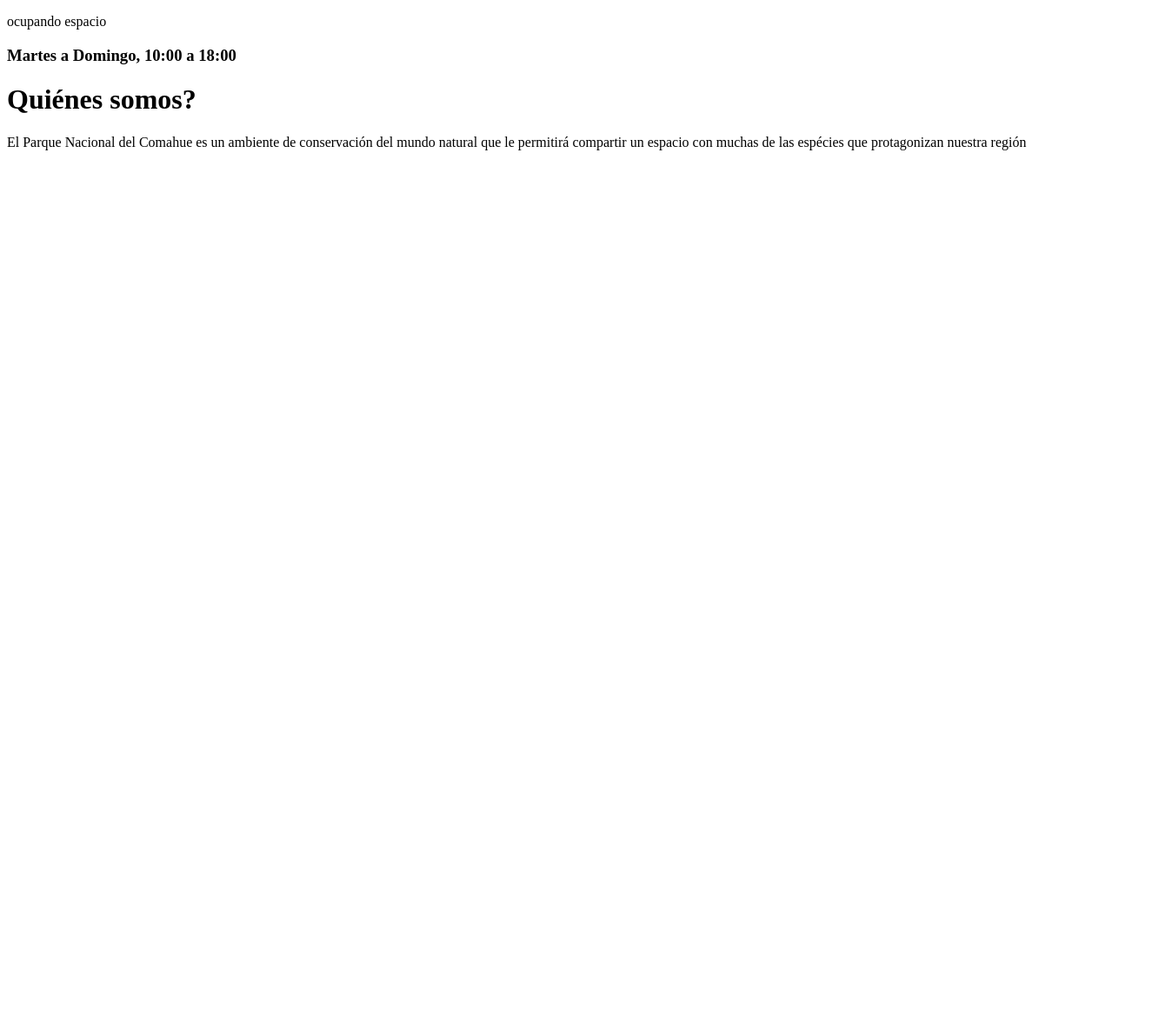
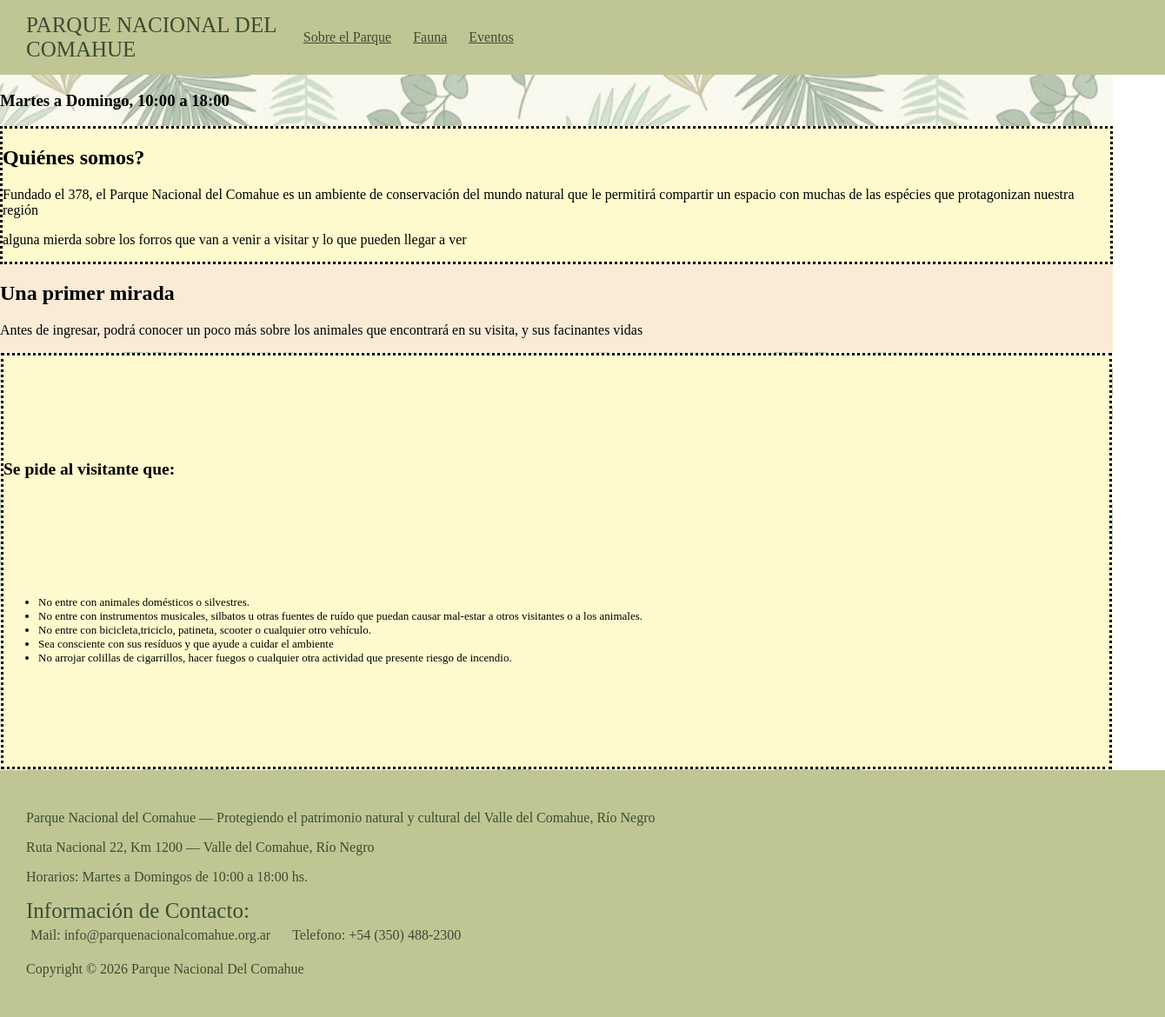
Before and after one commit to DiegoGalvan421/LabTpFInal, a plain HTML site: page PaginaPrincipal.html in a window 1280 px wide. Shown: the whole page at 87% size, 1340 px wide, since content can reach past the window. Before the commit the page ends 800 px from the top, so only its background shows below. Drawn offline with Linux system fonts and the light colour scheme.

Commit message:
fea pero se ve la silueta

```diff
--- a/PaginaPrincipal.html
+++ b/PaginaPrincipal.html
@@ -4,33 +4,84 @@
     <meta charset="UTF-8">
     <meta name="viewport" content="width=device-width, initial-scale=1.0">
     <title>Parque Nacional del Comahue</title>
+    <link rel="stylesheet" href="Principal.css">
+    <link rel="stylesheet" href="nav.css" />
+    <link rel="stylesheet" href="footer.css" />
 </head>
-<body>
+<body Class="CuerpoPrincipal">
+    <nav Class="Navegacion">
+
+    <div Class="Logo"><a href=""><!-- Apretar en el nombre del zoologico
+      te lleva a la pagina principal--></a>PARQUE NACIONAL DEL COMAHUE</div>
+    <ul Class="LinksNav">
+      <!--Podemos TEMPORARIAMENTE hacer con que el link de fauna te lleve a la categoria
+      de aves, como para poder hacer que la página se mueva de un lugar al otro-->
+      <li><a href="PaginaPrincipal.html">Sobre el Parque</a></li>
+      <li><a href="index.html">Fauna</a></li>
+      <li><a href="">Eventos</a></li>
+    </ul>
+
+
+  </nav>
+  <main Class="PaginaPrincipal">
     <div>
-        <p>ocupando espacio</p>
+
         <h3>Martes a Domingo, 10:00 a 18:00</h3    >
         <!--alguna imagen qcyo-->
     </div>
-    <div class="Sobre el Parque">
-        <h1>Quiénes somos?</h1>
+    <div class="SobreParque">
+        <h2>Quiénes somos?</h1>
         <p>
-            El Parque Nacional del Comahue es un ambiente de conservación
+            Fundado el 378, el Parque Nacional del Comahue es un ambiente de conservación
             del mundo natural que le permitirá compartir un espacio
             con muchas de las espécies que protagonizan nuestra región
+        </p>
+        <p>
+            alguna mierda sobre los forros que van a venir a visitar y lo que pueden llegar a ver
         </p>
     </div>
 
     <div class="Fauna">
+        <h2>Una primer mirada</h2>
+        <p>
+            Antes de ingresar, podrá conocer un poco más sobre los
+            animales que encontrará en su visita, y sus facinantes vidas
+        </p>
 
     </div>
 
-    <div class="Entradas">
+    <div class="Conducta">
+        <h2>Se pide al visitante que:</h2>
+        <ul>
+            <li>No entre con animales domésticos o silvestres.</li>
+            <li>No entre con instrumentos musicales, silbatos u otras fuentes de ruído
+                que puedan causar mal-estar a otros visitantes o a los animales.
+            </li>
+            <li>
+                No entre con bicicleta,triciclo, patineta, scooter o cualquier otro vehículo.
+            </li>
+            <li>Sea consciente con sus resíduos y que ayude a cuidar el ambiente</li>
+            <li>No arrojar colillas de cigarrillos, hacer fuegos o cualquier otra actividad                que presente riesgo de incendio.
+            </li>
+        </ul>
+    </div>
+    </main>
+    <footer class="Pie-De-Pagina">
+    <section class="Info-General">
+      <p>Parque Nacional del Comahue — Protegiendo el patrimonio natural y cultural del Valle del Comahue, Río Negro</p>
+      <p>Ruta Nacional 22, Km 1200 — Valle del Comahue, Río Negro</p>
+      <p>Horarios: Martes a Domingos de 10:00 a 18:00 hs.</p>
+    </section>
 
-    </div>
-
-
-    <div class="Eventos">
-
-    </div>
+    <div Class="Logo"><a href=""><!-- Apretar en el nombre del zoologico
+      te lleva a la pagina principal--></a>Información de Contacto:</div>
+    <ul Class="LinksNav">
+      <!--Podemos TEMPORARIAMENTE hacer con que el link de fauna te lleve a la categoria
+      de aves, como para poder hacer que la página se mueva de un lugar al otro-->
+      <li><a>Mail: info@parquenacionalcomahue.org.ar</a></li>
+      <li><a>Telefono: +54 (350) 488-2300</a></li>
+    </ul>
+    <p>Copyright © 2026 Parque Nacional Del Comahue</p>
+  </footer>
 </body>
 </html>
--- /dev/null
+++ b/Principal.css
@@ -0,0 +1,38 @@
+.PaginaPrincipal{
+    background-image: url(imagenes/Fondo.jpeg);
+    background-repeat: no-repeat;
+    background-position: center;
+    background-size: cover;
+    background-attachment: fixed;
+    margin: 0;
+    padding: 0;
+    height: 100vh;
+    display:flex;
+    flex-direction: column;
+    flex-grow: 4;
+}
+.CuerpoPrincipal{
+    margin:0;
+}
+.SobreParque{
+    background-color: lemonchiffon;
+    border-radius: 32;
+    border-style: dotted;
+    border-color: black;
+}
+.Fauna{
+    background-color: #faebd7;
+}
+
+.Conducta {
+    margin:1px;
+    display:flex;
+    flex-direction: column;
+    justify-content: space-evenly;
+    background-color: lemonchiffon;
+    border-radius: 32;
+    border-style: dotted;
+    border-color: black;
+    flex-grow: 1;
+    font-size: small;
+}
```
Also changed, not shown: AnimalesDetallados.html (+0 -1 lines), index.html (+1 -2 lines).
